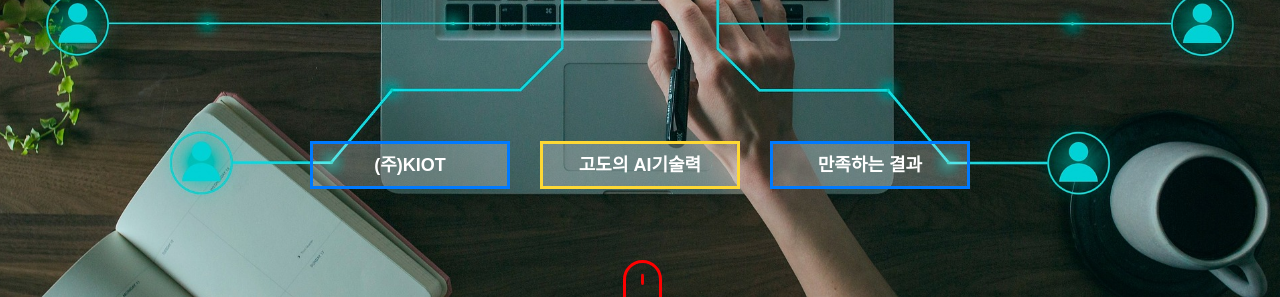
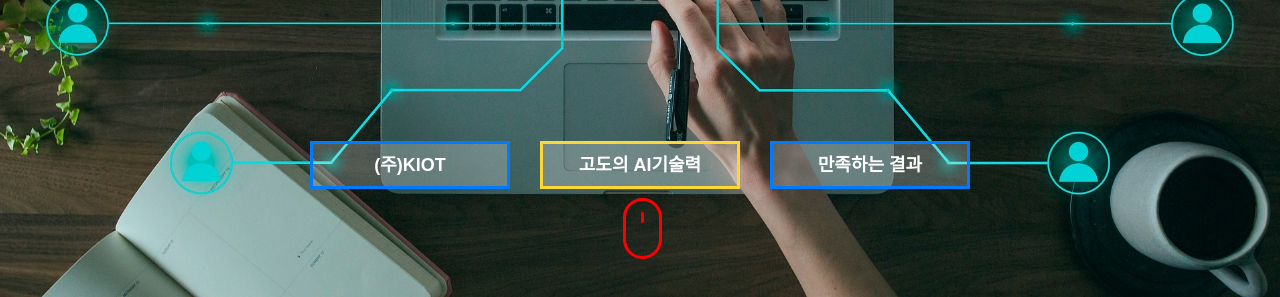
Before and after one commit to Chess-Park/newkiot, a plain HTML site: page index.html in a window 1280 px wide. Shown: the part 503-800 px from the top of the page. Drawn offline with nearby package versions, Linux system fonts and the light colour scheme.

Commit message:
third css NAEUN

```diff
--- a/css/main.css
+++ b/css/main.css
@@ -275,7 +275,7 @@ body > div.point > .page_act {
 
 .scroll-downs {
   position: absolute;
-  top: 700px;
+  top: 80%;
   right: 0;
   bottom: 0;
   left: 0;
```
